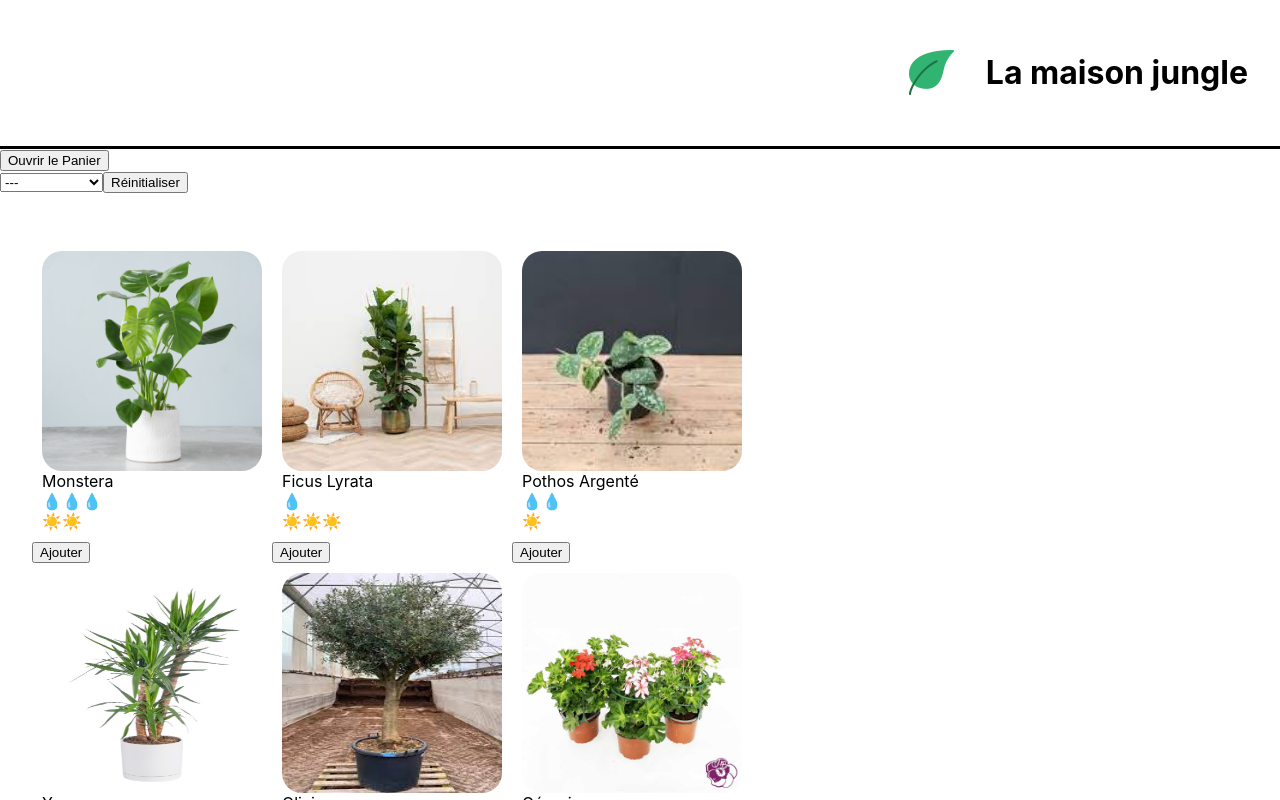
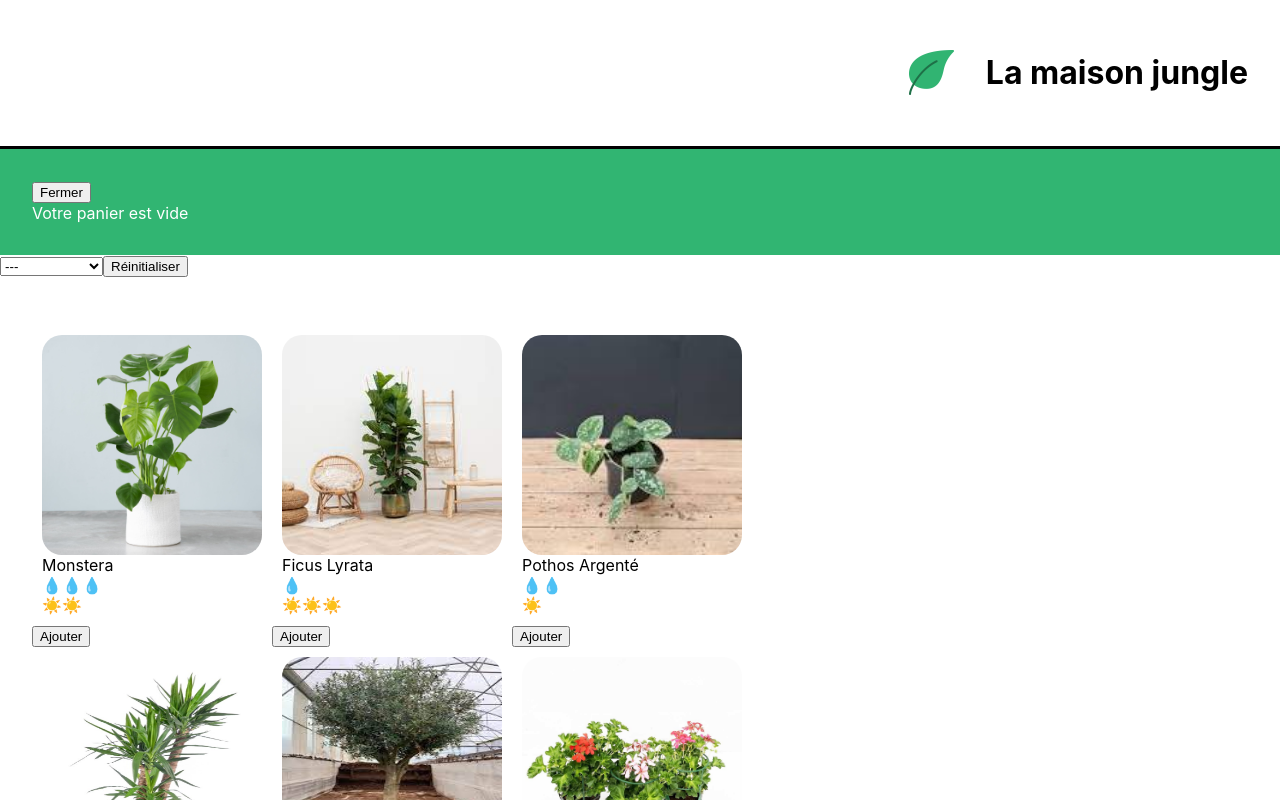
Before and after one commit to TedPasquiet/reactIntro, a React (Create React App) app in the folder reactintro/: page / in a window 1280 px wide. Shown: the top 800 px of the page. Built offline with nearby package versions, Linux system fonts and the light colour scheme.

Commit message:
Useffect

```diff
--- a/reactintro/src/components/App.js
+++ b/reactintro/src/components/App.js
@@ -4,22 +4,27 @@
 // import Cart from './Cart'
 import ShoppingList from "./ShoppingList";
 import Cart from "./Cart";
-import { useState } from "react";
+import { useState, useEffect } from "react";
 
 function App() {
-  const [cart, updateCart] = useState([])
+  const savedCart = localStorage.getItem("cart");
+  const [cart, updateCart] = useState(savedCart ? JSON.parse(savedCart) : []);
+  useEffect(() => {
+    localStorage.setItem("cart", JSON.stringify(cart));
+  }, [cart]);
+
   return (
     <div>
-    <Banner>
-        <img src={logo} alt='La maison jungle' className='lmj-logo' />
-        <h1 className='lmj-title'>La maison jungle</h1>
-    </Banner>
-    <div className='lmj-layout-inner'>
+      <Banner>
+        <img src={logo} alt="logo-la-maison-jungle" className="lmj-logo" />
+        <h1 className="lmj-title">La maison jungle</h1>
+      </Banner>
+      <div className="lmj-layout-inner">
         <Cart cart={cart} updateCart={updateCart} />
         <ShoppingList cart={cart} updateCart={updateCart} />
+      </div>
+      <Footer />
     </div>
-    <Footer />
-</div>
   );
 }
 
--- a/reactintro/src/components/Cart.js
+++ b/reactintro/src/components/Cart.js
@@ -1,28 +1,50 @@
-import { useState } from "react";
+import { useState, useEffect } from "react";
 import "../styles/cart.css";
 
-function Cart() {
-  const monsteraPrice = 8;
-  const ivyPrice = 10;
-  const flowerPrice = 15;
-  // Création state cart avec valeur initiale à 0
-  // useState hook qui permet d'ajouter le state local react à des composants fonctions
-  // Décomposition du state du cart, en premier la valeur, en second la fonction qui permet de modifier
-  const [cart, updateCart] = useState(0);
-  const [isOpen, setIsOpen] = useState(false);
+function Cart({ cart, updateCart }) {
+  const [isOpen, setIsOpen] = useState(true);
+  const total = cart.reduce(
+    (acc, plantType) => acc + plantType.amount * plantType.price,
+    0
+  );
+  useEffect(() => {
+    document.title = `LMJ: ${total}€ d'achats`;
+  }, [total]);
+
   return isOpen ? (
     <div className="lmj-cart">
-      <button onClick={() => setIsOpen(false)}>Fermer</button>
-      <button onClick={() => updateCart(0)}>Vider</button>
-      <h2>Panier</h2>
-      <div>
-        Monstera : {monsteraPrice}€
-        <button onClick={() => updateCart(cart + 1)}>Ajouter</button>
-      </div>
-      <h3>Total : {monsteraPrice * cart}€</h3>
+      <button
+        className="lmj-cart-toggle-button"
+        onClick={() => setIsOpen(false)}
+      >
+        Fermer
+      </button>
+      {cart.length > 0 ? (
+        <div>
+          <h2>Panier</h2>
+          <ul>
+            {cart.map(({ name, price, amount }, index) => (
+              <div key={`${name}-${index}`}>
+                {name} {price}€ x {amount}
+              </div>
+            ))}
+          </ul>
+          <h3>Total :{total}€</h3>
+          <button onClick={() => updateCart([])}>Vider le panier</button>
+        </div>
+      ) : (
+        <div>Votre panier est vide</div>
+      )}
     </div>
   ) : (
-    <button onClick={() => setIsOpen(true)}>Ouvrir le Panier</button>
+    <div className="lmj-cart-closed">
+      <button
+        className="lmj-cart-toggle-button"
+        onClick={() => setIsOpen(true)}
+      >
+        Ouvrir le Panier
+      </button>
+    </div>
   );
 }
 
```
